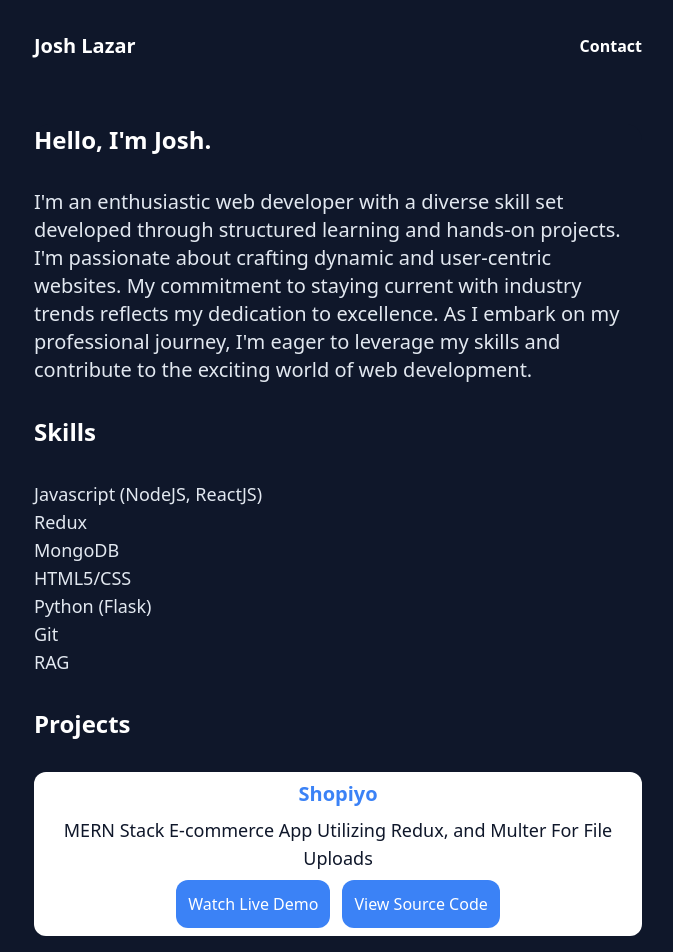
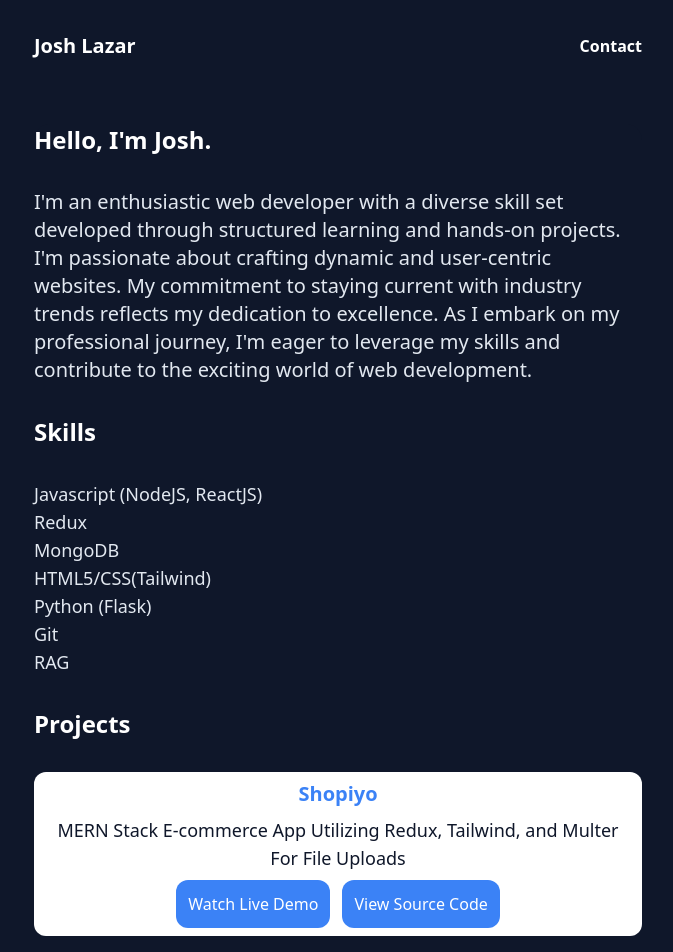
Before and after one commit to joshlazar2/portfolio, a React (Create React App) app in the folder client/: page / in a window 1280 px wide. Shown: the top 952 px of the page, without its empty margins (302-975 px from the left). Built offline with nearby package versions, Linux system fonts and the light colour scheme.

Commit message:
Updated Skills

```diff
--- a/client/src/components/Main.jsx
+++ b/client/src/components/Main.jsx
@@ -12,7 +12,7 @@ const Main = () => {
                     <li className='text-slate-200 text-lg'>Javascript (NodeJS, ReactJS)</li>
                     <li className='text-slate-200 text-lg'>Redux</li>
                     <li className='text-slate-200 text-lg'>MongoDB</li>
-                    <li className='text-slate-200 text-lg'>HTML5/CSS</li>
+                    <li className='text-slate-200 text-lg'>HTML5/CSS(Tailwind)</li>
                     <li className='text-slate-200 text-lg'>Python (Flask)</li>
                     <li className='text-slate-200 text-lg'>Git</li>
                     <li className='text-slate-200 text-lg'>RAG</li>
@@ -20,7 +20,7 @@ const Main = () => {
                 <h2 className='text-white text-2xl font-bold'>Projects</h2>
                 <div className='bg-white rounded-xl flex flex-col p-2 justify-center items-center space-y-2'>
                     <p className='text-xl font-bold text-blue-500'>Shopiyo</p>
-                    <p className='text-lg text-slate-900 text-center'>MERN Stack E-commerce App Utilizing Redux, and Multer For File Uploads</p>
+                    <p className='text-lg text-slate-900 text-center'>MERN Stack E-commerce App Utilizing Redux, Tailwind, and Multer For File Uploads</p>
                     <div className='space-x-3'>
                         <button onClick={() => window.open('https://www.youtube.com/watch?v=w5jpxl66uZw', '_blank')} className='bg-blue-500 text-white p-3 rounded-xl hover:shadow-2xl hover:bg-blue-600'>Watch Live Demo</button>
                         <button onClick={() => window.open('https://github.com/joshlazar2/e-commerce', '_blank')} className='bg-blue-500 text-white p-3 rounded-xl hover:shadow-2xl hover:bg-blue-600'>View Source Code</button>
```
